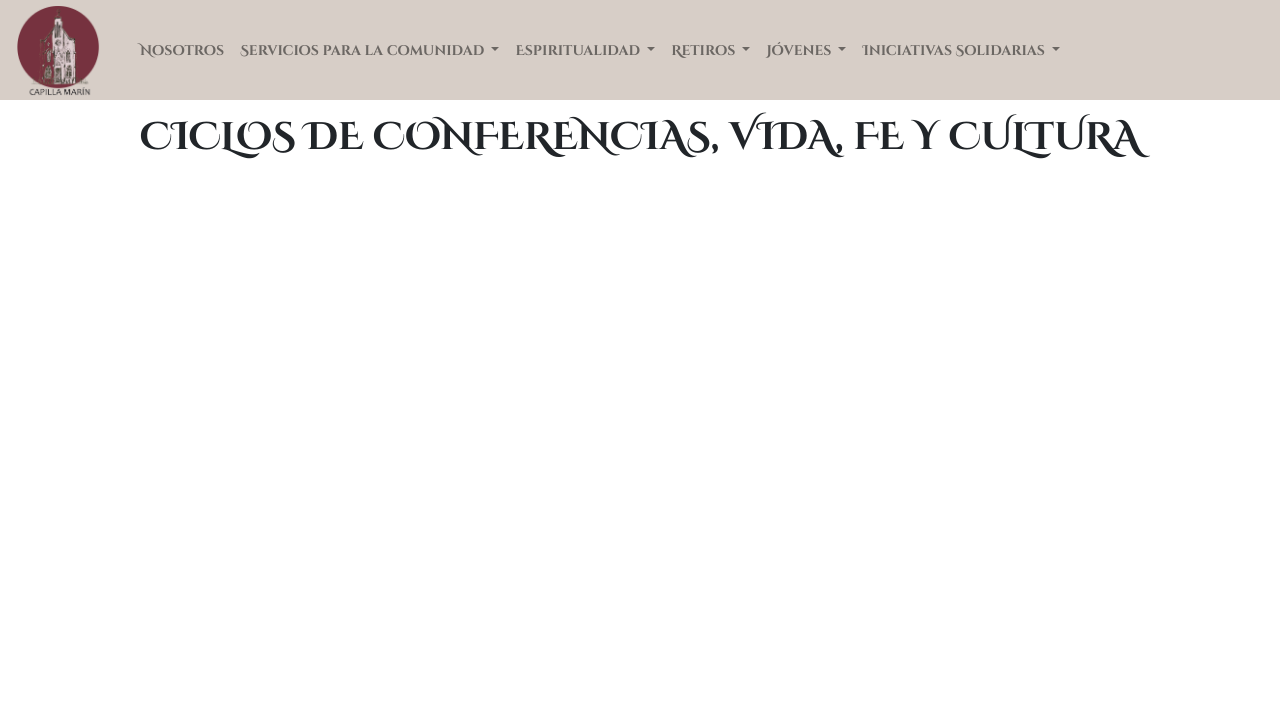
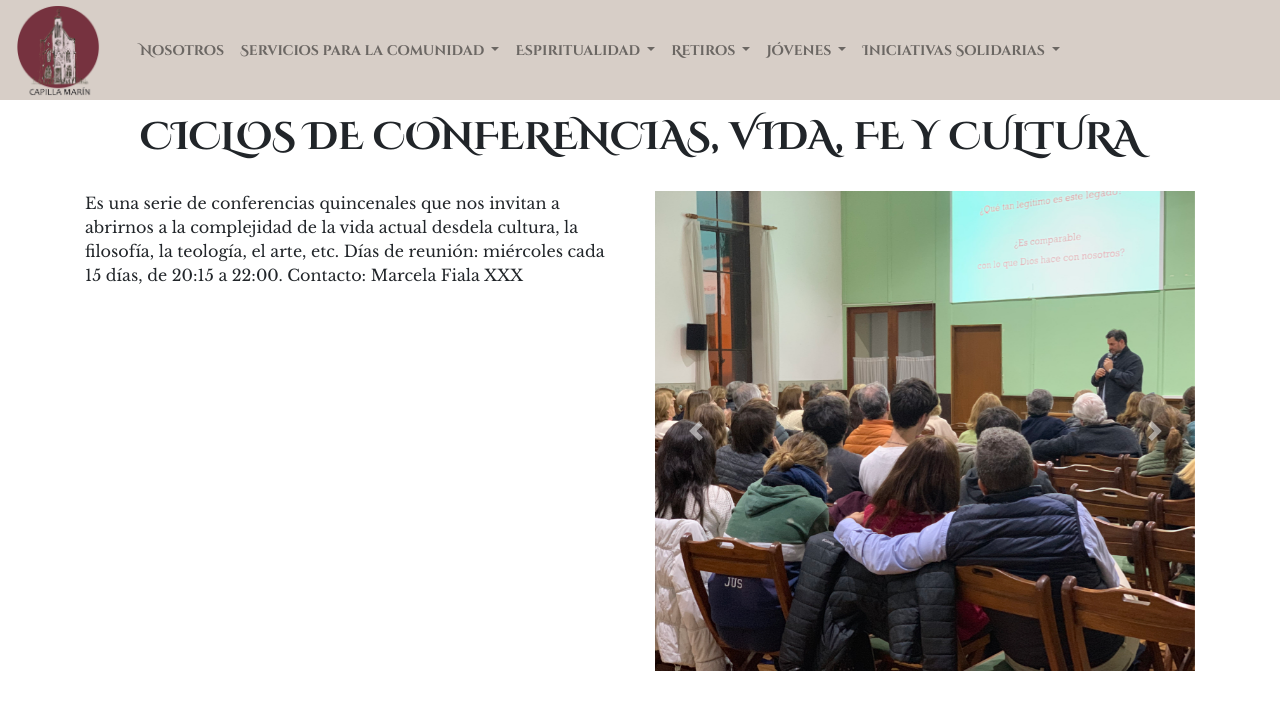
Before and after one commit to mariscottin/capillamarin, a Node server app: page /espiritualidad/ciclos-de-conferencias-vida-fe-y-cultura in a window 1280 px wide. Shown: the top 710 px of the page. Run offline with Node 20, Linux system fonts and the light colour scheme; some libraries are stand-ins or nearby versions.

Commit message:
vida fe y cultura

```diff
--- a/views/web/espiritualidad/ciclos_conferencias.ejs
+++ b/views/web/espiritualidad/ciclos_conferencias.ejs
@@ -87,8 +87,38 @@
                 </ul>
             </div>
         </nav>
-        <h1 class="section-main-title">Ciclos de Conferencias, Vida, Fe y Cultura</h1>
-
+        <div class="container">
+                <h1 class="section-main-title">Ciclos de Conferencias, Vida, Fe y Cultura</h1>
+                <div class=row>
+                    <div class="col-lg-6">
+                        <p class="section-main-text">
+                            Es una serie de conferencias  quincenales  que nos invitan a abrirnos a la complejidad de la
+                            vida actual desdela cultura,  la filosofía, la teología, el arte, etc. Días de reunión: miércoles
+                            cada 15 días, de 20:15 a 22:00. Contacto: Marcela Fiala XXX
+                        </p>
+                    </div>
+                    <div class="col-lg-6">
+                        <div id="vfycCarouselControl" class="carousel slide" data-ride="carousel">
+                            <div class="carousel-inner">
+                                <div class="carousel-item active">
+                                    <img src="/assets/img/vfyc/vfyc-1.jpg" class="d-block w-100" alt="vida fe y cultura-1">
+                                </div>
+                                <div class="carousel-item">
+                                    <img src="/assets/img/vfyc/vfyc-2.jpg" class="d-block w-100" alt="vida fe y cultura-2">
+                                </div>
+                            </div>
+                            <a class="carousel-control-prev" href="#vfycCarouselControl" role="button" data-slide="prev">
+                                <span class="carousel-control-prev-icon" aria-hidden="true"></span>
+                                <span class="sr-only">Previous</span>
+                            </a>
+                            <a class="carousel-control-next" href="#vfycCarouselControl" role="button" data-slide="next">
+                                <span class="carousel-control-next-icon" aria-hidden="true"></span>
+                                <span class="sr-only">Next</span>
+                            </a>
+                        </div>
+                    </div>
+                </div>
+            </div>
 
         <script src="https://code.jquery.com/jquery-3.3.1.slim.min.js" integrity="sha384-q8i/X+965DzO0rT7abK41JStQIAqVgRVzpbzo5smXKp4YfRvH+8abtTE1Pi6jizo" crossorigin="anonymous"></script>
         <script src="https://cdnjs.cloudflare.com/ajax/libs/popper.js/1.14.3/umd/popper.min.js" integrity="sha384-ZMP7rVo3mIykV+2+9J3UJ46jBk0WLaUAdn689aCwoqbBJiSnjAK/l8WvCWPIPm49" crossorigin="anonymous"></script>
```
Also changed, not shown: assets/img/vfyc/vfyc-1.jpg (added), assets/img/vfyc/vfyc-2.jpg (added).
